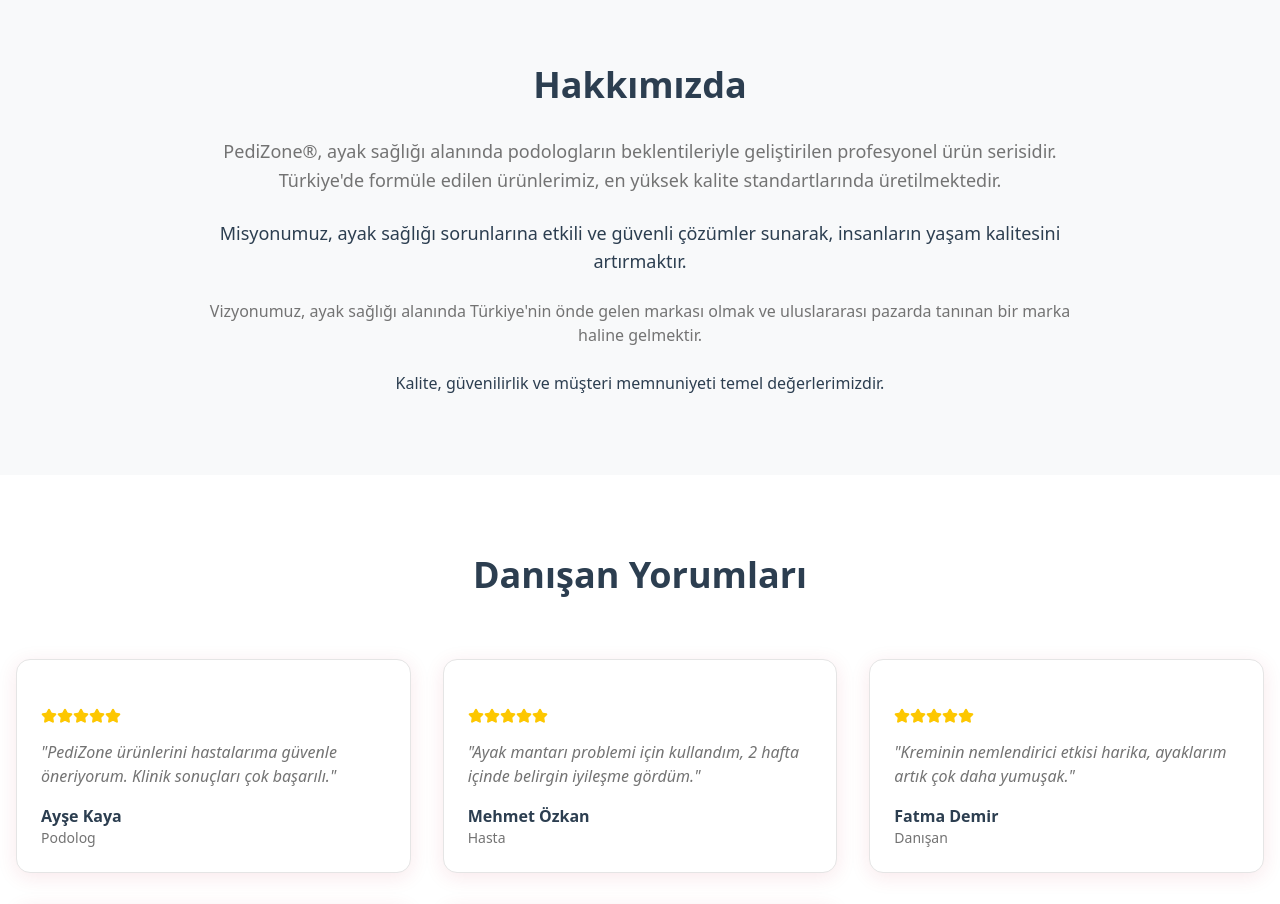
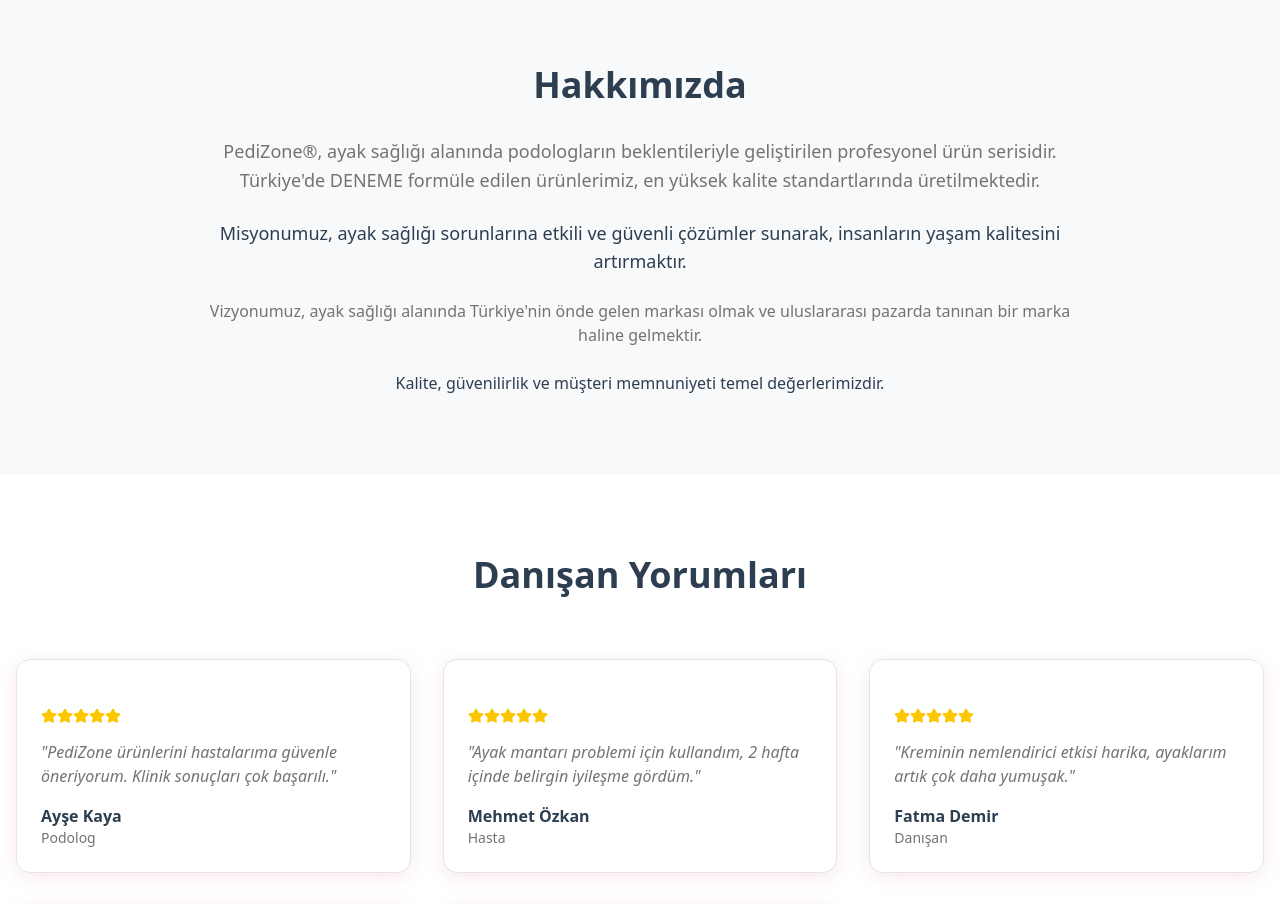
Before and after one commit to medipodo/pedizone, a React (Vite) app: page / in a window 1280 px wide. Shown: the part 3940-4844 px from the top of the page. Built offline with nearby package versions, Linux system fonts and the light colour scheme.

Commit message:
Update App.jsx
Commit

```diff
--- a/src/App.jsx
+++ b/src/App.jsx
@@ -104,7 +104,7 @@ const translations = {
     },
     about: {
       title: 'Hakkımızda',
-      description: 'PediZone®, ayak sağlığı alanında podologların beklentileriyle geliştirilen profesyonel ürün serisidir. Türkiye\'de formüle edilen ürünlerimiz, en yüksek kalite standartlarında üretilmektedir.',
+      description: 'PediZone®, ayak sağlığı alanında podologların beklentileriyle geliştirilen profesyonel ürün serisidir. Türkiye\'de DENEME formüle edilen ürünlerimiz, en yüksek kalite standartlarında üretilmektedir.',
       mission: 'Misyonumuz, ayak sağlığı sorunlarına etkili ve güvenli çözümler sunarak, insanların yaşam kalitesini artırmaktır.',
       vision: 'Vizyonumuz, ayak sağlığı alanında Türkiye\'nin önde gelen markası olmak ve uluslararası pazarda tanınan bir marka haline gelmektir.',
       values: 'Kalite, güvenilirlik ve müşteri memnuniyeti temel değerlerimizdir.'
```
